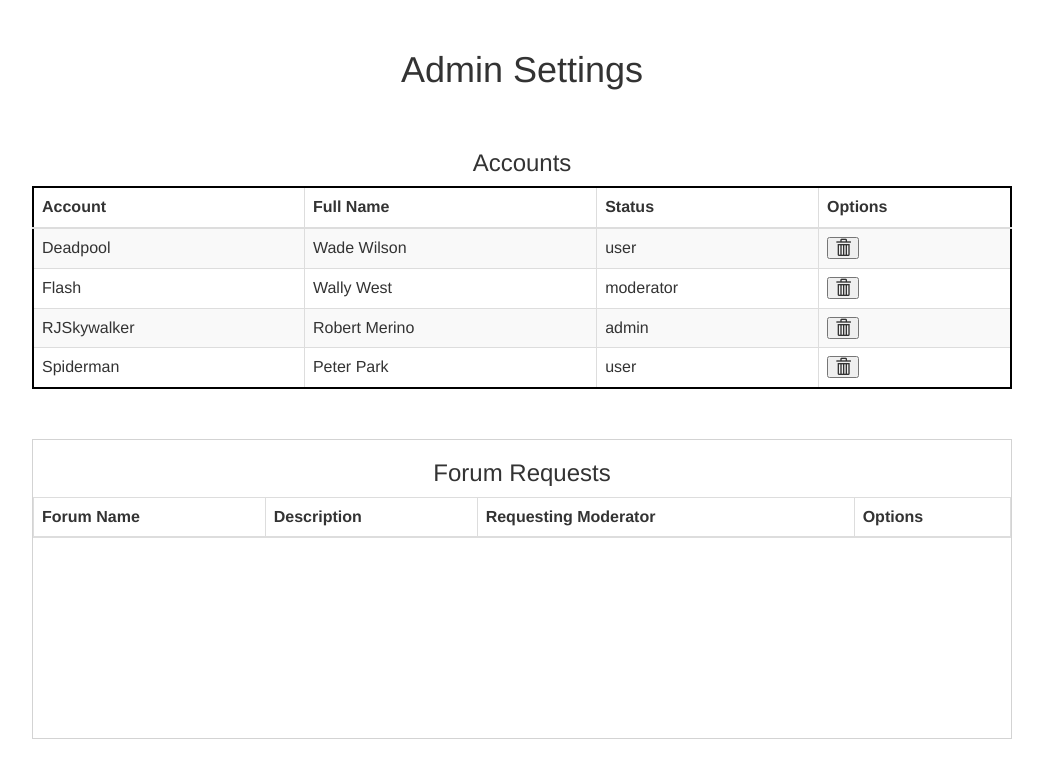
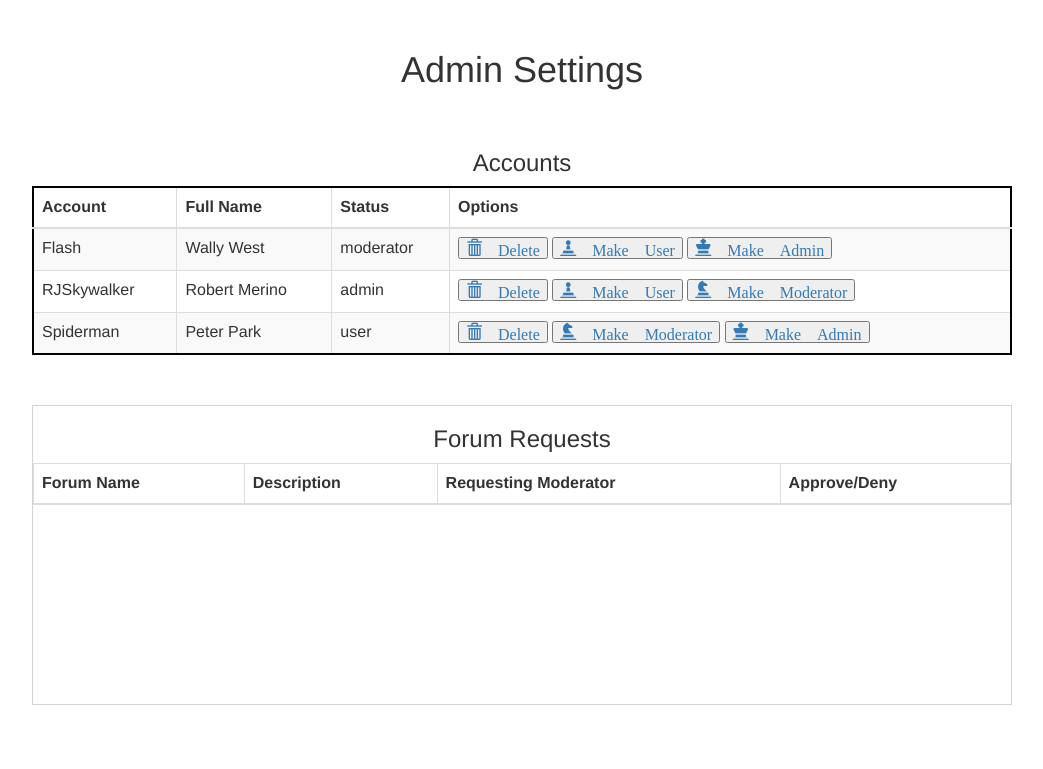
Before and after one commit to 05e46/DBProject, a PHP site: page /admin.php in a window 1280 px wide. Shown: the part 52-821 px from the top of the page, without its empty margins (118-1161 px from the left). After the commit the page ends 757 px from the top, so only its background shows below. Run offline with PHP 8.4, Linux system fonts and the light colour scheme; a user stored in the database is signed in; data comes from the database, SQL or seed files in the repository; lists and menus that the app fills with data are empty; some libraries are stand-ins or nearby versions.

Commit message:
Got the admin page to work beautifully

```diff
--- a/admin.php
+++ b/admin.php
@@ -25,7 +25,8 @@ include('header.php');
             <!-- Table data -->
             <tbody>
               <?php
-                $stmt = $db->prepare("SELECT Username, FullName, Status FROM User");
+                $stmt = $db->prepare("SELECT Username, FullName, Status FROM User WHERE NOT Username=?");
+                $stmt->bind_param("s", $_SESSION['user']);
                 $stmt->execute();
                 $stmt->bind_result($user, $name, $status);
                 while ($stmt->fetch() == TRUE) {
@@ -35,10 +36,27 @@ include('header.php');
                   <td>'.$name.'</td>
                   <td>'.$status.'</td>
                   <td>
-                    <button><span href="remove.php?account="'.$user.'" class="glyphicon glyphicon-trash"></span></button>
-                  </td>
-                  </tr>
-                  ';
+                    <button><a href="account.php?account='.$user.'&action=delete" class="glyphicon glyphicon-trash"> Delete</a></button>';
+                    //Differing buttons appear based on user status
+                    if ($status == "user") {
+                      echo '
+                      <button><a href="account.php?account='.$user.'&action=moderator" class="glyphicon glyphicon-knight"> Make Moderator</a></button>
+                      <button><a href="account.php?account='.$user.'&action=admin" class="glyphicon glyphicon-king"> Make Admin</a></button>
+                      ';
+                    }
+                    else if ($status == "moderator"){
+                      echo '
+                      <button><a href="account.php?account='.$user.'&action=user" class="glyphicon glyphicon-pawn"> Make User</a></button>
+                      <button><a href="account.php?account='.$user.'&action=admin" class="glyphicon glyphicon-king"> Make Admin</a></button>
+                      ';
+                    }
+                    else {
+                      echo '
+                      <button><a href="account.php?account='.$user.'&action=user" class="glyphicon glyphicon-pawn"> Make User</a></button>
+                      <button><a href="account.php?account='.$user.'&action=moderator" class="glyphicon glyphicon-knight"> Make Moderator</a></button>
+                      ';
+                    }
+                    echo '</td></tr>';
                 }
                 $stmt->close();
               ?>
@@ -56,21 +74,24 @@ include('header.php');
                   <th>Forum Name</th>
                   <th>Description</th>
                   <th>Requesting Moderator</th>
-                  <th>Options</th>
+                  <th>Approve/Deny</th>
                 </tr>
               </thead>
               <tbody>
               <?php
-                $stmt = $db->prepare("SELECT ForumName, Description, StartModerator FROM Forum WHERE Status = 'request'");
+                $stmt = $db->prepare("SELECT ForumId, ForumName, Description, StartModerator FROM Forum WHERE Status = 'request'");
                 $stmt->execute();
-                $stmt->bind_result($forumName, $description, $startMod);
+                $stmt->bind_result($id, $forumName, $description, $startMod);
                 while ($stmt->fetch() == TRUE) {
                   echo '
                   <tr>
                   <td>'.$forumName.'</td>
                   <td>'.$description.'</td>
-                  <td>'.$starter.'</td>
-                  <td></td>
+                  <td>'.$startMod.'</td>
+                  <td>
+                    <button><a href="manageRequests.php?id='.$id.'&action=approve" class="glyphicon glyphicon-check"> Approve</a></button>
+                    <button><a href="manageRequests.php?id='.$id.'&action=deny" class="glyphicon glyphicon-trash"> Deny</a></button>
+                  </td>
                   </tr>
                   ';
                 }
```
Also changed, not shown: account.php (added, +28 -0 lines), manageRequests.php (+41 -2 lines).
